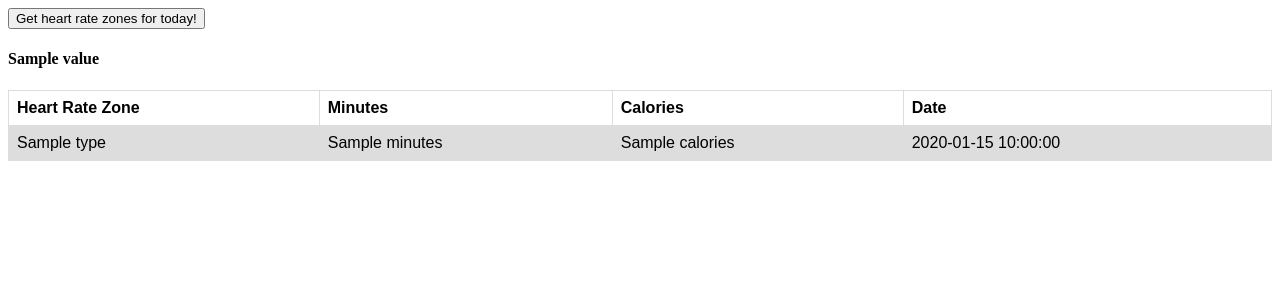
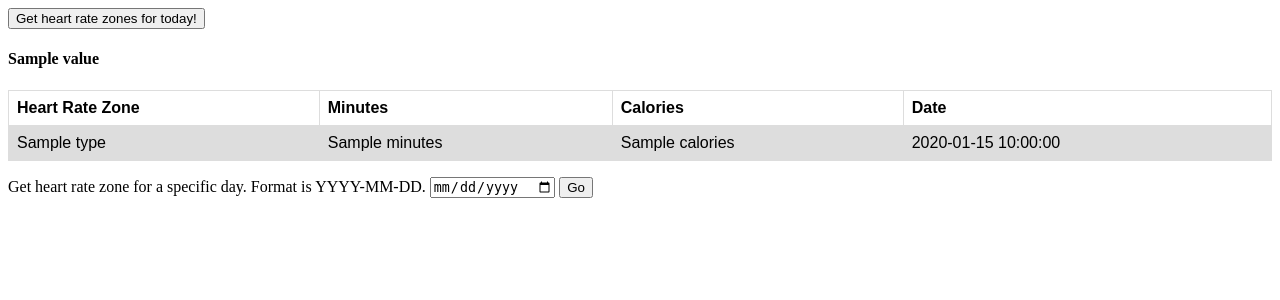
Before and after one commit to kcinnick/fitnick, a Python web app: template fitnick/flask_app/templates/index.html in a window 1280 px wide. Shown: the top 300 px of the page. Run offline with Jinja, Linux system fonts and the light colour scheme; the template is opened without the code that fills it: most values are stand-ins (such as "Sample title", 1, 10 or a date in 2020); form fields are guessed from the names that the template uses.

Commit message:
Added forms to index.html

```diff
--- a/fitnick/flask_app/templates/index.html
+++ b/fitnick/flask_app/templates/index.html
@@ -31,5 +31,12 @@ tr:nth-child(even) {
              </table>
         </form>
 
+    <form method="POST" action="/get_heart_rate_zone_for_date">
+        Get heart rate zone for a specific day. Format is YYYY-MM-DD.
+
+    {{ form.date }}
+    <input type="submit" value="Go">
+</form>
+
     </body>
 </html>
```
